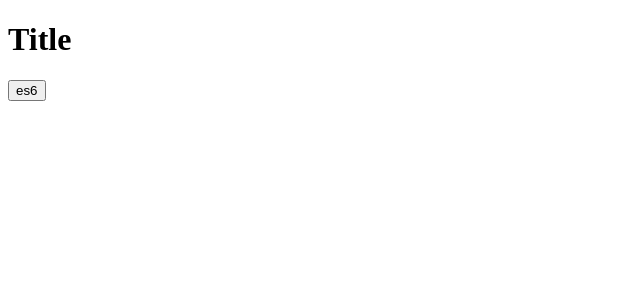
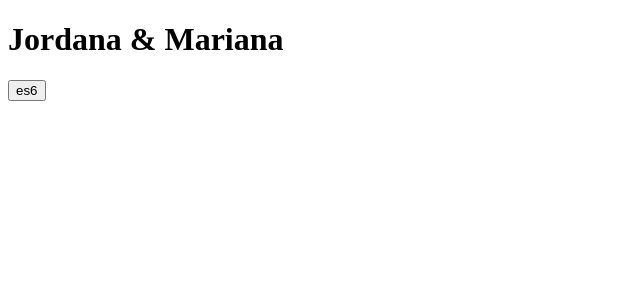
Before and after one commit to raulmartins/madereirasaojose, a React (Create React App) app: page / in a window 1280 px wide. Shown: the top 300 px of the page, without its empty margins (0-640 px from the left). Built offline with nearby package versions, Linux system fonts and the light colour scheme.

Commit message:
Jordana e Mariana

```diff
--- a/src/components/title/index.js
+++ b/src/components/title/index.js
@@ -3,7 +3,7 @@ import React from "react";
 // import { Container } from './styles';
 
 function title() {
-  return <h1>Title</h1>;
+  return <h1>Jordana & Mariana</h1>;
 }
 
 export default title;
```
